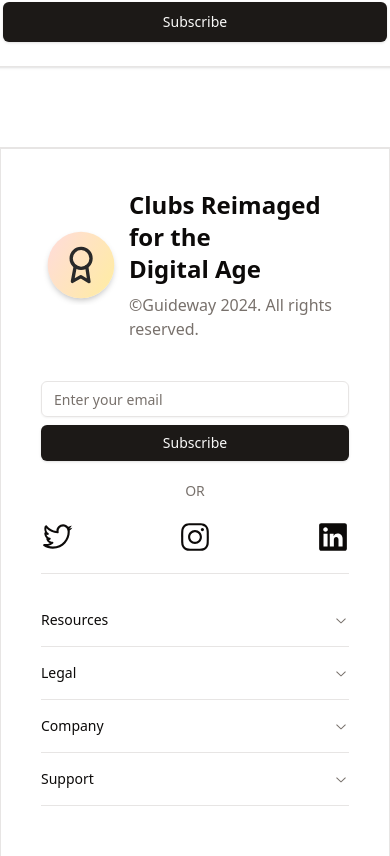
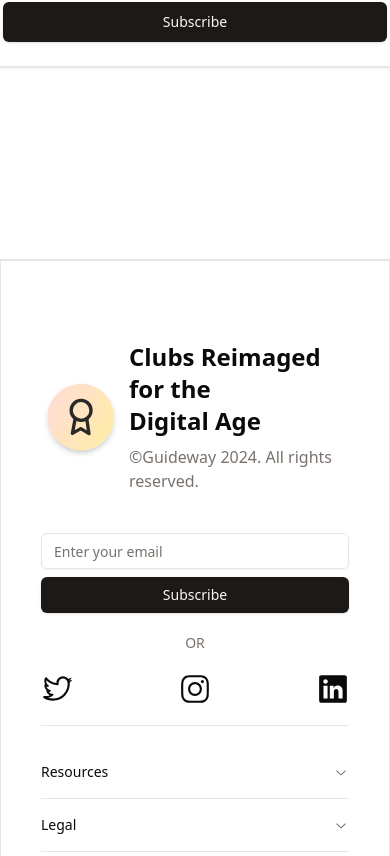
Before and after one commit to maytees/guideway, a Next.js app: page / in a window 390 px wide. Shown: the part 4428-5284 px from the top of the page. Built offline with nearby package versions, Linux system fonts and the light colour scheme.

Commit message:
fix: add more margins to forms and foter

```diff
--- a/src/components/Footer.tsx
+++ b/src/components/Footer.tsx
@@ -106,7 +106,7 @@ const Footer = () => {
     const router = useRouter();
 
     return (
-        <footer className='pb-20 border border-t-2 px-10 pt-10 mt-20 md:px-14 xl:px-60'>
+        <footer className='pb-20 border border-t-2 px-10 pt-20 mt-48 md:px-14 xl:px-60'>
             <div className="flex flex-col lg:flex-row justify-center lg:space-x-10 xl:justify-between 2xl:justify-center 2xl:space-x-32">
                 <div>
                     <div className="flex flex-row space-x-2 items-center lg:items-start">
--- a/src/components/forms/FormCard.tsx
+++ b/src/components/forms/FormCard.tsx
@@ -14,7 +14,7 @@ const FormCard = (
     }
 ) => {
     return (
-        <Card className="mt-[10%] mx-auto max-w-md">
+        <Card className="mt-20 mx-auto max-w-md">
             <CardHeader className='flex flex-col items-center'>
                 <Image src={'/logo.svg'} alt={'Guideway'} width={80} height={80} />
                 <CardTitle className="flex w-full flex-col items-center">
```
